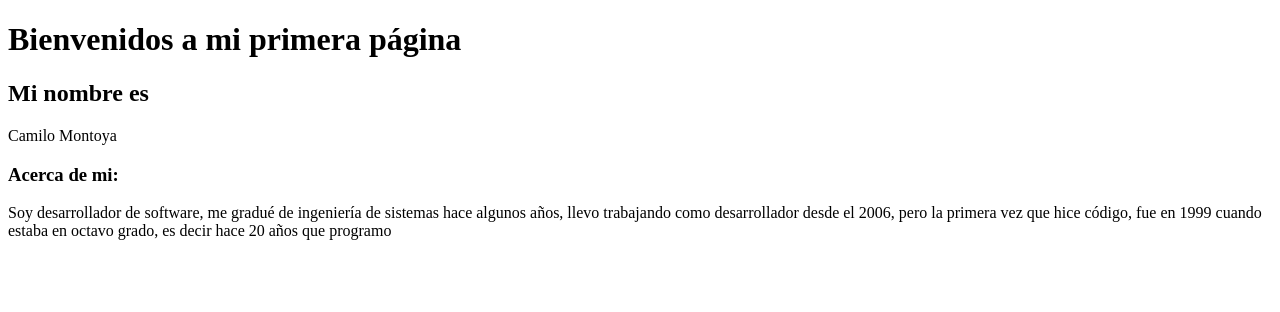
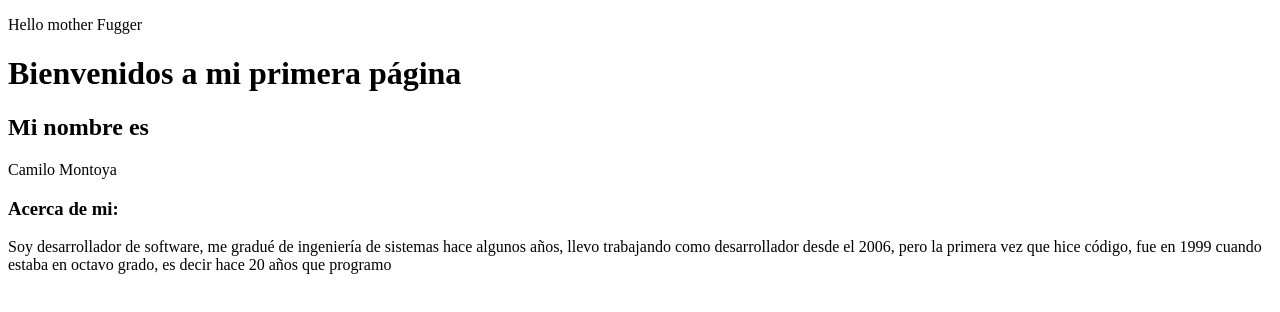
Before and after one commit to Nobu-o-pin/Nobuo, a plain HTML site: page Index.html in a window 1280 px wide. Drawn offline with Linux system fonts and the light colour scheme.

Commit message:
Commit Message 2

```diff
--- a/Index.html
+++ b/Index.html
@@ -14,6 +14,7 @@
   </head><!-- etiqueta de cierre de head -->
 
   <body>
+    <div><p>Hello mother Fugger</p></div>
     <!-- inicio body-->
     <!-- La etiqueta body es en donde pondremos todo el contenido visual de nuestra página -->
     <h1>Bienvenidos a mi primera página</h1><!-- Título del contenido -->
```
